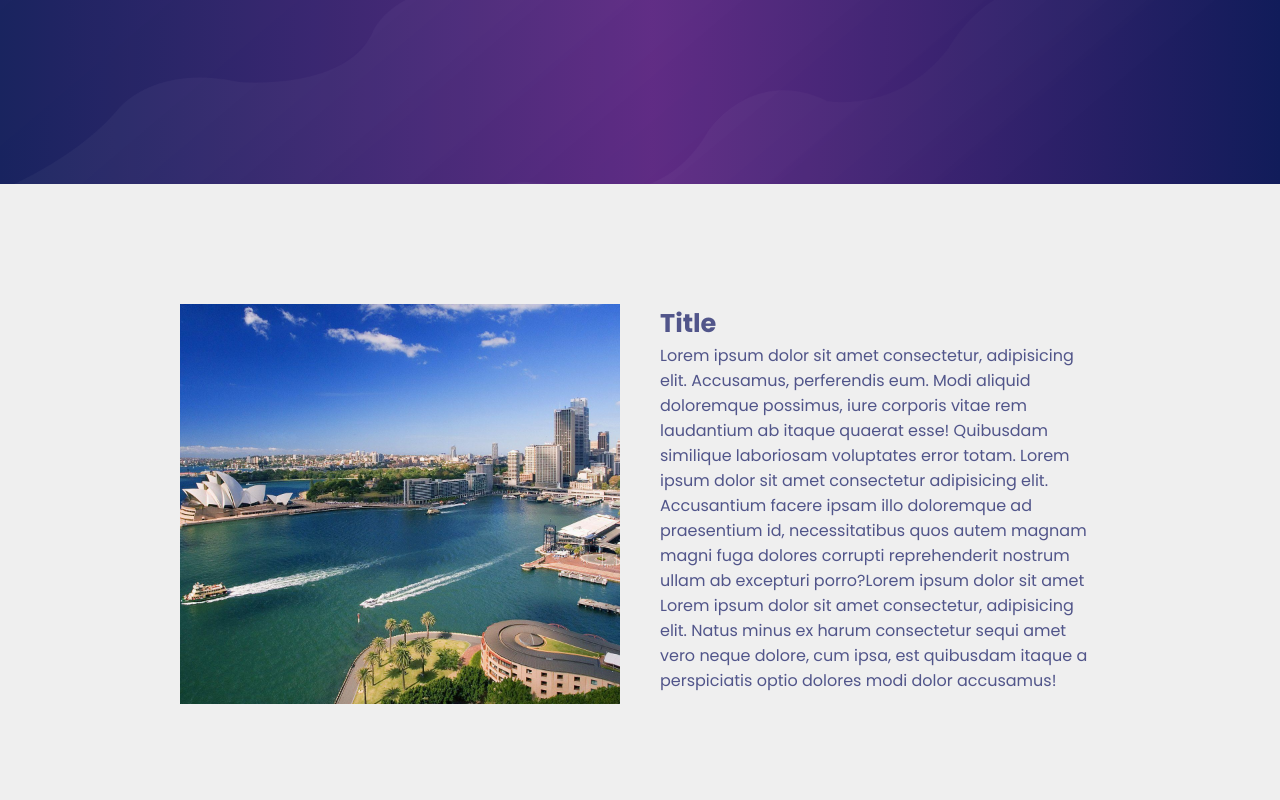
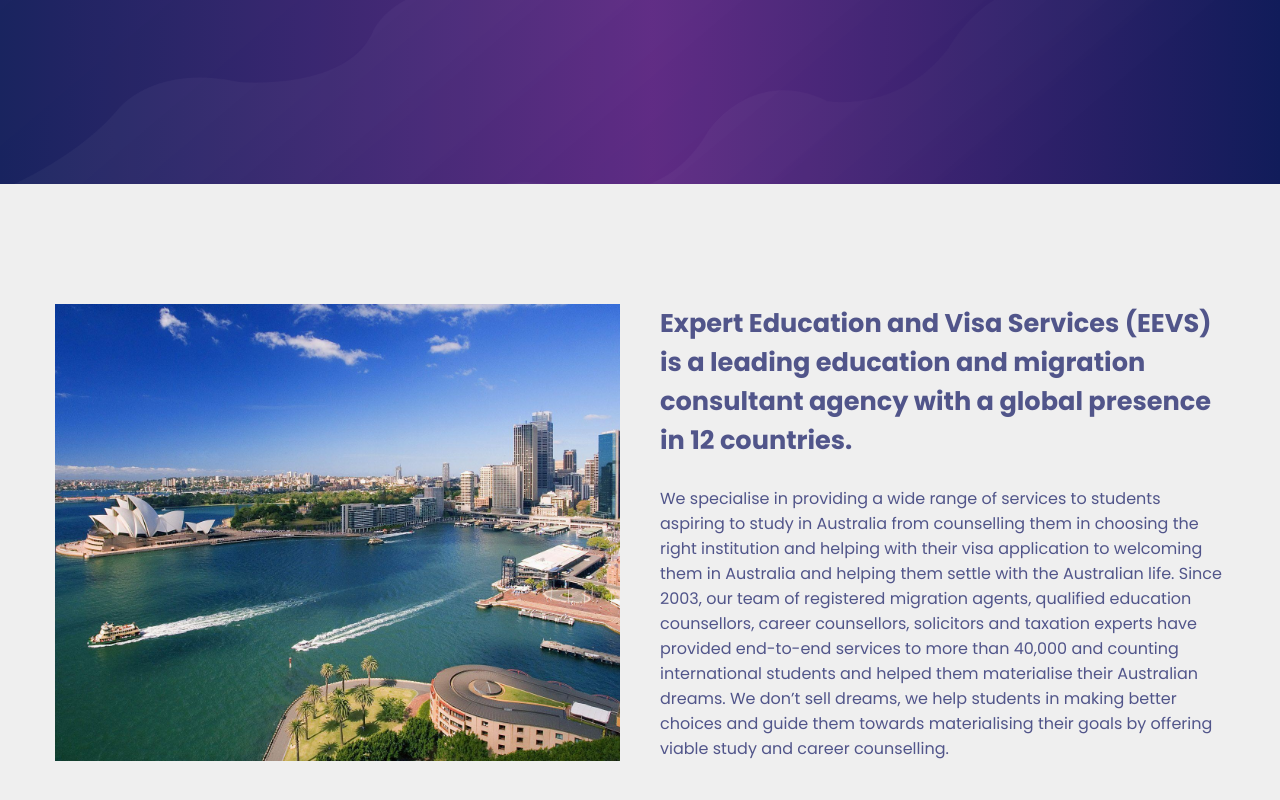
Before and after one commit to birajrb/agency-web, a React (Create React App) app: page /about in a window 1280 px wide. Shown: the part 316-1116 px from the top of the page. Built offline with nearby package versions, Linux system fonts and the light colour scheme.

Commit message:
Adds new styling in about us

```diff
--- a/src/index.css
+++ b/src/index.css
@@ -181,7 +181,7 @@
 
 @media (min-width: 992px) {
   .container {
-    max-width: 950px;
+    max-width: 1200px;
     margin: 0 auto;
   }
 
--- a/src/views/About/About.jsx
+++ b/src/views/About/About.jsx
@@ -12,17 +12,20 @@
               <img src="/aus.jpg" className={styles.img} />
             </div>
             <div className={styles.detailContainer}>
-              <h2 className={styles.title}>Title</h2>
+              <h2 className={styles.title}>
+                Expert Education and Visa Services (EEVS) is a leading education and migration
+                consultant agency with a global presence in 12 countries.
+              </h2>
               <p className={styles.subtitle}>
-                Lorem ipsum dolor sit amet consectetur, adipisicing elit. Accusamus, perferendis
-                eum. Modi aliquid doloremque possimus, iure corporis vitae rem laudantium ab itaque
-                quaerat esse! Quibusdam similique laboriosam voluptates error totam. Lorem ipsum
-                dolor sit amet consectetur adipisicing elit. Accusantium facere ipsam illo
-                doloremque ad praesentium id, necessitatibus quos autem magnam magni fuga dolores
-                corrupti reprehenderit nostrum ullam ab excepturi porro?Lorem ipsum dolor sit amet
-                Lorem ipsum dolor sit amet consectetur, adipisicing elit. Natus minus ex harum
-                consectetur sequi amet vero neque dolore, cum ipsa, est quibusdam itaque a
-                perspiciatis optio dolores modi dolor accusamus!
+                We specialise in providing a wide range of services to students aspiring to study in
+                Australia from counselling them in choosing the right institution and helping with
+                their visa application to welcoming them in Australia and helping them settle with
+                the Australian life. Since 2003, our team of registered migration agents, qualified
+                education counsellors, career counsellors, solicitors and taxation experts have
+                provided end-to-end services to more than 40,000 and counting international students
+                and helped them materialise their Australian dreams. We don’t sell dreams, we help
+                students in making better choices and guide them towards materialising their goals
+                by offering viable study and career counselling.
               </p>
             </div>
           </div>
--- a/src/views/About/styles.module.css
+++ b/src/views/About/styles.module.css
@@ -16,6 +16,7 @@
 
 .title {
   font-size: var(--fs-6);
+  margin-bottom: 1em;
 }
 
 .subtitle {
@@ -29,6 +30,8 @@
 
   .imageContainer {
     flex: 1;
+    width: 500px;
+    height: auto;
   }
 
   .detailContainer {
--- a/src/views/Home/Home.jsx
+++ b/src/views/Home/Home.jsx
@@ -9,12 +9,13 @@
         <section className={styles.hero}>
           <div className="container">
             <div className={styles.content}>
-              <p className={styles.subtitle}>We Are Product Designer From UK</p>
-              <h2 className={cx(styles.title, "h2")}>We Design Interfaces That Users Love</h2>
+              <p className={styles.subtitle}>EXPERT EDUCATION & VISA SERVICES</p>
+              <h2 className={cx(styles.title, "h2")}>Let’s Plan your Career Together</h2>
               <p className={styles.heroText}>
-                Lorem ipsum dolor sit amet consectetur adipisicing elit. Ipsam ducimus asperiores
-                quae tempora sunt nostrum hic ab consequuntur tempore fugit delectus, sequi et
-                laudantium, suscipit saepe quidem, voluptas possimus vero.
+                We specialise in providing a wide range of services to students aspiring to study in
+                Australia from counselling them in choosing the right institution and helping with
+                their visa application to welcoming them in Australia and helping them settle with
+                the Australian life.
               </p>
               <button className="btn">Learn More</button>
               <figure className={styles.banner}>
```
